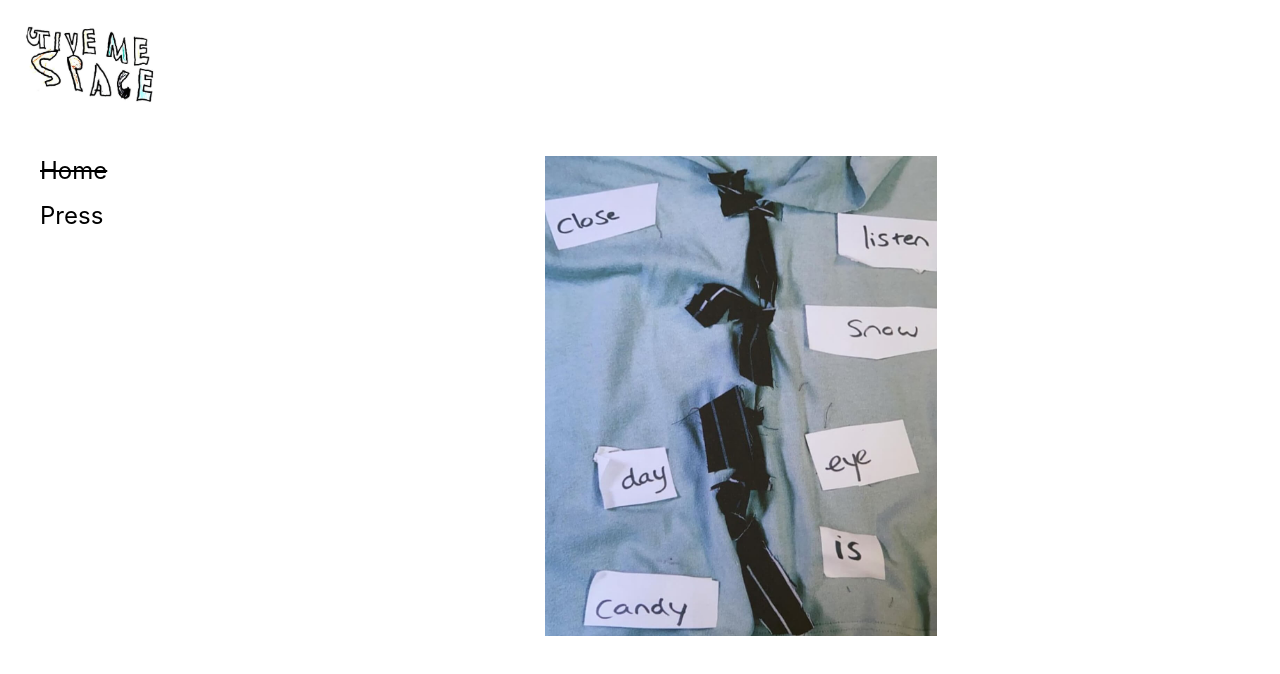
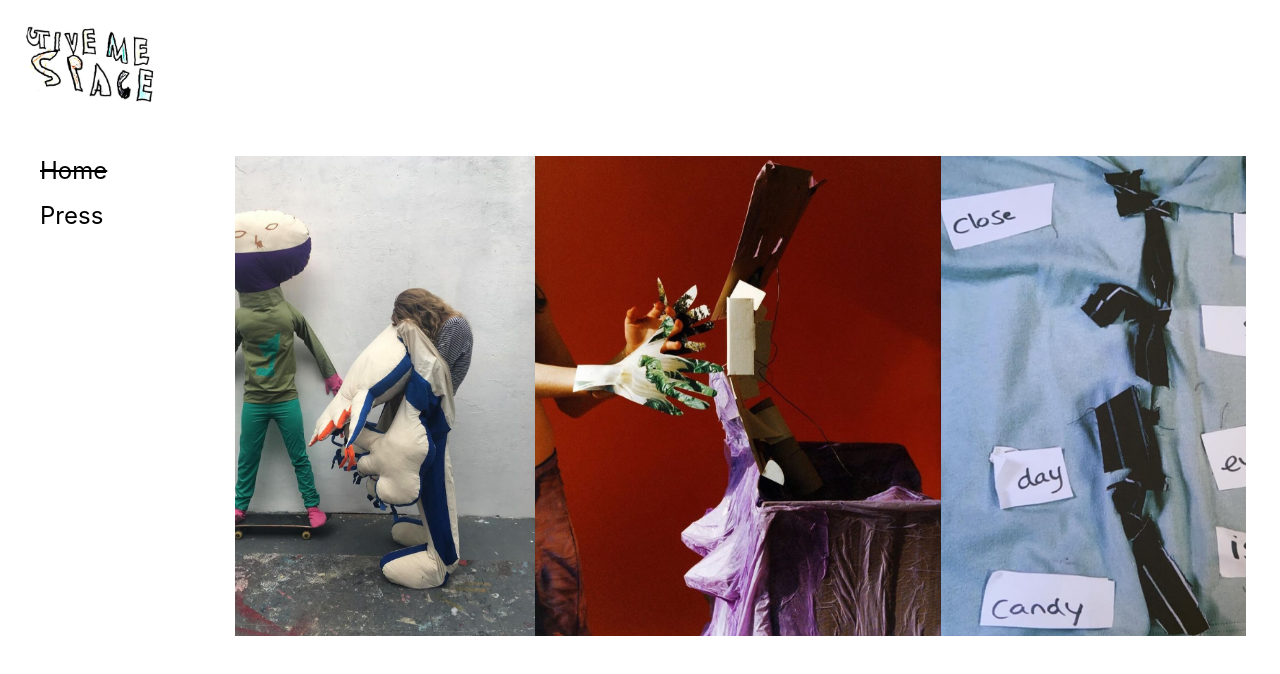
Before and after one commit to CampbellDocherty/give-me-space, a React (Vite) app: page / in a window 1280 px wide. Shown: the top 674 px of the page. Built offline with nearby package versions, Linux system fonts and the light colour scheme.

Commit message:
Triple display for desktop

```diff
--- a/src/Home.tsx
+++ b/src/Home.tsx
@@ -8,6 +8,7 @@ export const Home = ({ isSmallerScreen }: { isSmallerScreen: boolean }) => {
   const loadedImages = useLoadImages(homeImages);
 
   useEffect(() => {
+    if (isSmallerScreen) {
       const interval = setInterval(() => {
         setImageToShow((prev) => {
           if (prev === loadedImages.length - 1) {
@@ -18,8 +19,10 @@ export const Home = ({ isSmallerScreen }: { isSmallerScreen: boolean }) => {
       }, 1500);
 
       return () => clearInterval(interval);
-  }, [homeImages, loadedImages]);
+    }
+  }, [loadedImages]);
 
+  if (isSmallerScreen) {
     return (
       <ImageContainer $isSmallerScreen={isSmallerScreen}>
         {loadedImages.length > 0 && (
@@ -27,4 +30,13 @@ export const Home = ({ isSmallerScreen }: { isSmallerScreen: boolean }) => {
         )}
       </ImageContainer>
     );
+  }
+
+  return (
+    <ImageContainer>
+      <img src={homeImages[0]} alt={'one'} />
+      <img src={homeImages[1]} alt={'two'} />
+      <img src={homeImages[2]} alt={'three'} />
+    </ImageContainer>
+  );
 };
```
Lines whose indentation alone changed are shown as unchanged.
